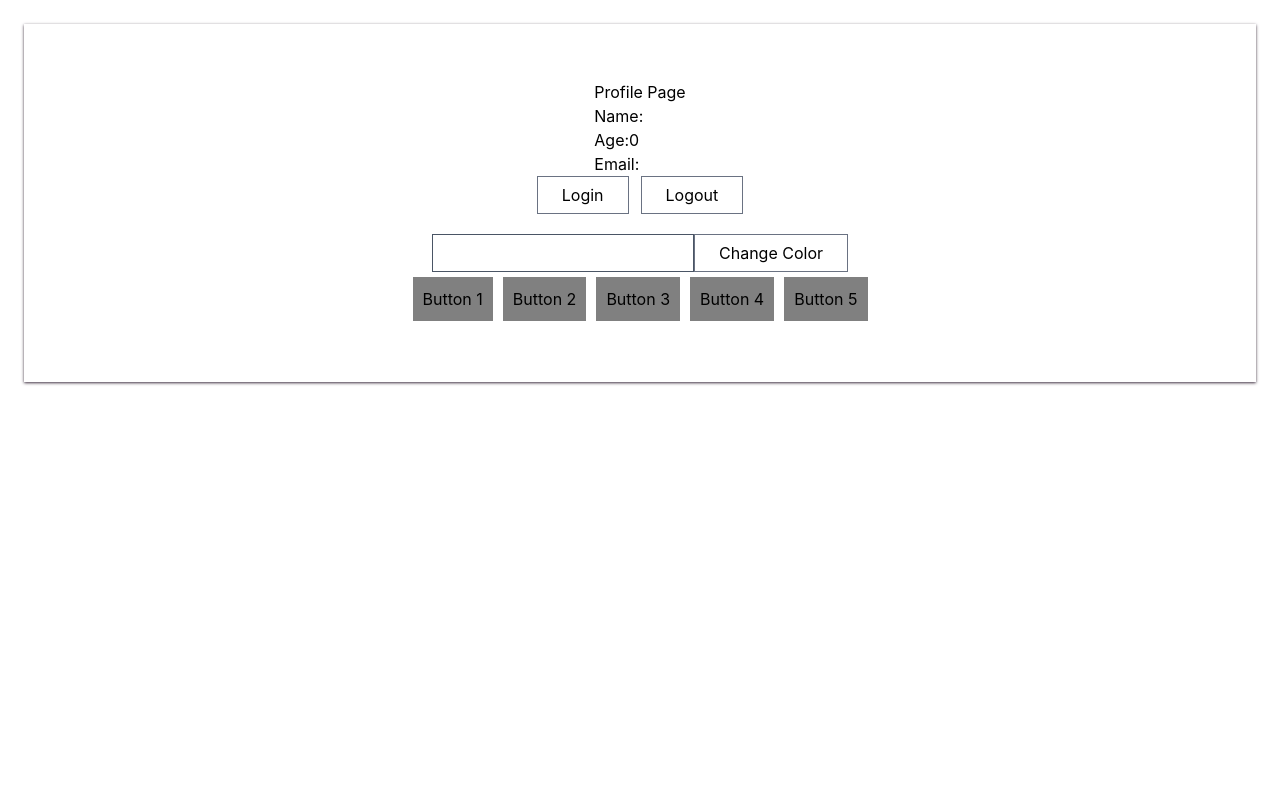
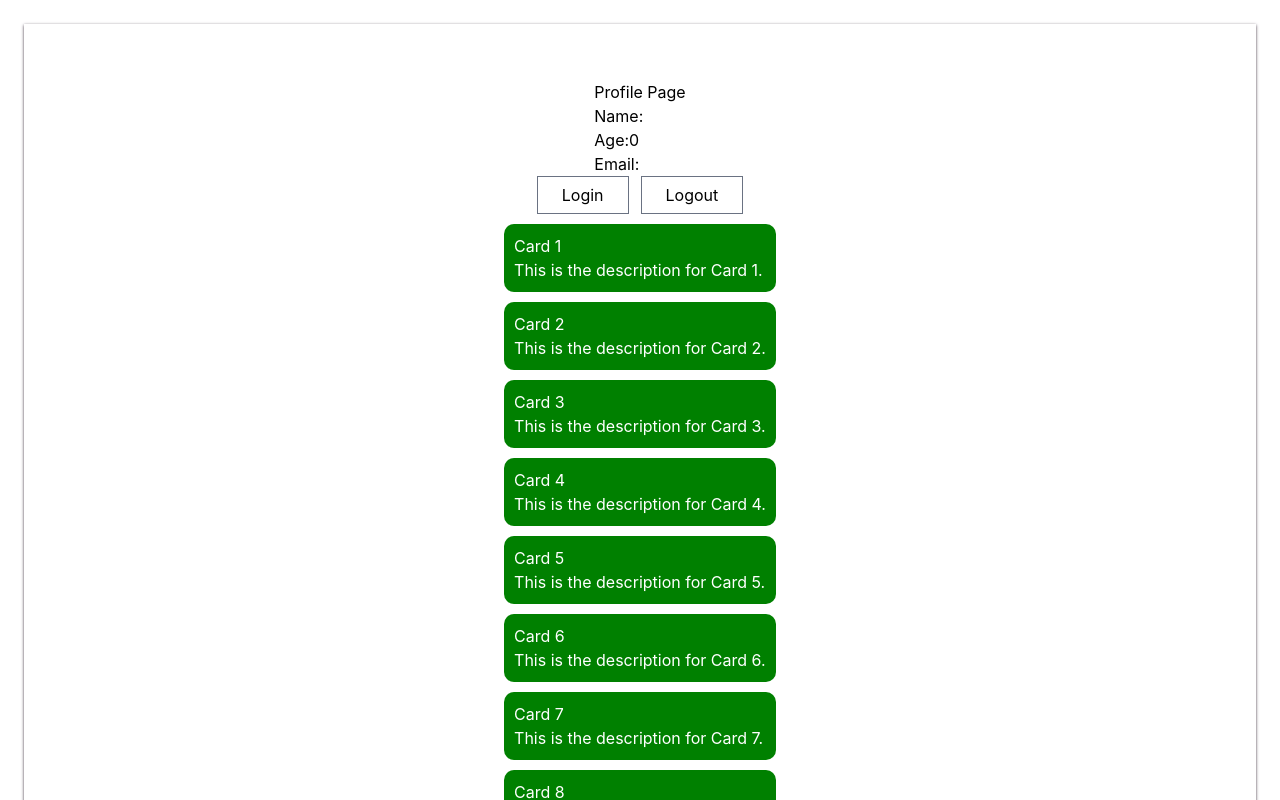
Before and after one commit to PAZZO123/Redux-Context_API_Learning, a React (Vite) app: page / in a window 1280 px wide. Shown: the top 800 px of the page. Built offline with nearby package versions, Linux system fonts and the light colour scheme.

Commit message:
Adding all exercises

```diff
--- a/src/App.jsx
+++ b/src/App.jsx
@@ -1,17 +1,14 @@
-import ChangeColor from './components/ChangeColor'
-import Employees from './components/Fetch'
 import Login from './components/Login'
 import Profile from './components/Profile'
-import ToggleButtons from './components/ToggleButton'
+import CardList from './components/ToggleCards'
+
 export default function App(){
   return(
     <>
     <div className=" flex flex-col justify-center items-center shadow-sm shadow-mauve-600  p-14 m-6">
      <Profile/>
      <Login/>
-     <ChangeColor/>
-
-    <ToggleButtons/>
+     <CardList/>
     </div>
     </>
   )
--- /dev/null
+++ b/src/components/NameTransfer.jsx
@@ -0,0 +1,42 @@
+import { useEffect, useState } from 'react';
+
+function NameTransfer() {
+  const initialNames = ['Alice', 'Bob', 'Charlie', 'David', 'Eve'];
+  const [names, setNames] = useState(initialNames);
+  const [transferred, setTransfered]=useState([])
+  useEffect(()=>{
+    let index=0
+    let interval=setInterval(()=>{
+        if(index<initialNames.length){
+            const currentName=initialNames[index]
+            setNames(prev=>prev.slice(1))
+            setTransfered(prev=>[...prev, currentName])
+             index ++
+        } else{
+            clearInterval(interval)
+        }
+    },1000)
+    return()=> clearInterval(interval)
+  },[])
+
+  return (
+    <div>
+      <h3>Original Names</h3>
+
+      <ul  style={{backgroundColor:"red"}}>
+        {names.map((name, index) => (
+          <li key={index}>{name}</li>
+        ))}
+      </ul>
+
+      <h3>Transferred Names</h3>
+      <ul  style={{backgroundColor:"green"}}>
+        {transferred.map((name, index) => (
+          <li key={index}>{name}</li>
+        ))}
+      </ul>
+    </div>
+  );
+}
+
+export default NameTransfer;
--- /dev/null
+++ b/src/components/ToggleCards.jsx
@@ -0,0 +1,44 @@
+import { useState } from 'react'
+
+const cardsData = [
+  { id: 1, title: 'Card 1', description: 'This is the description for Card 1.' },
+  { id: 2, title: 'Card 2', description: 'This is the description for Card 2.' },
+  { id: 3, title: 'Card 3', description: 'This is the description for Card 3.' },
+  { id: 4, title: 'Card 4', description: 'This is the description for Card 4.' },
+  { id: 5, title: 'Card 5', description: 'This is the description for Card 5.' },
+  { id: 6, title: 'Card 6', description: 'This is the description for Card 6.' },
+  { id: 7, title: 'Card 7', description: 'This is the description for Card 7.' },
+  { id: 8, title: 'Card 8', description: 'This is the description for Card 8.' },
+]
+
+function CardList() {
+    const [allShown, setAllShown]=useState(true)
+    const cardElements=cardsData.map(card => (
+          <div
+            key={card.id}
+            style={{
+              backgroundColor: 'green',
+              margin: '10px',
+              padding: '10px',
+              color: 'white',
+              borderRadius: '10px',
+            }}
+          >
+            <h3>{card.title}</h3>
+            <p>{card.description}</p>
+          </div>
+        ))
+  return (
+    <div>
+      <div>
+        {!allShown?cardElements.slice(0,3):cardElements}
+      </div>
+      <div className="buttons">
+        {cardsData.length>4&&<button onClick={()=>setAllShown(prev=>!prev)}>{allShown?"Show Less":"Show More"}</button>}
+
+      </div>
+    </div>
+  )
+}
+
+export default CardList
```
